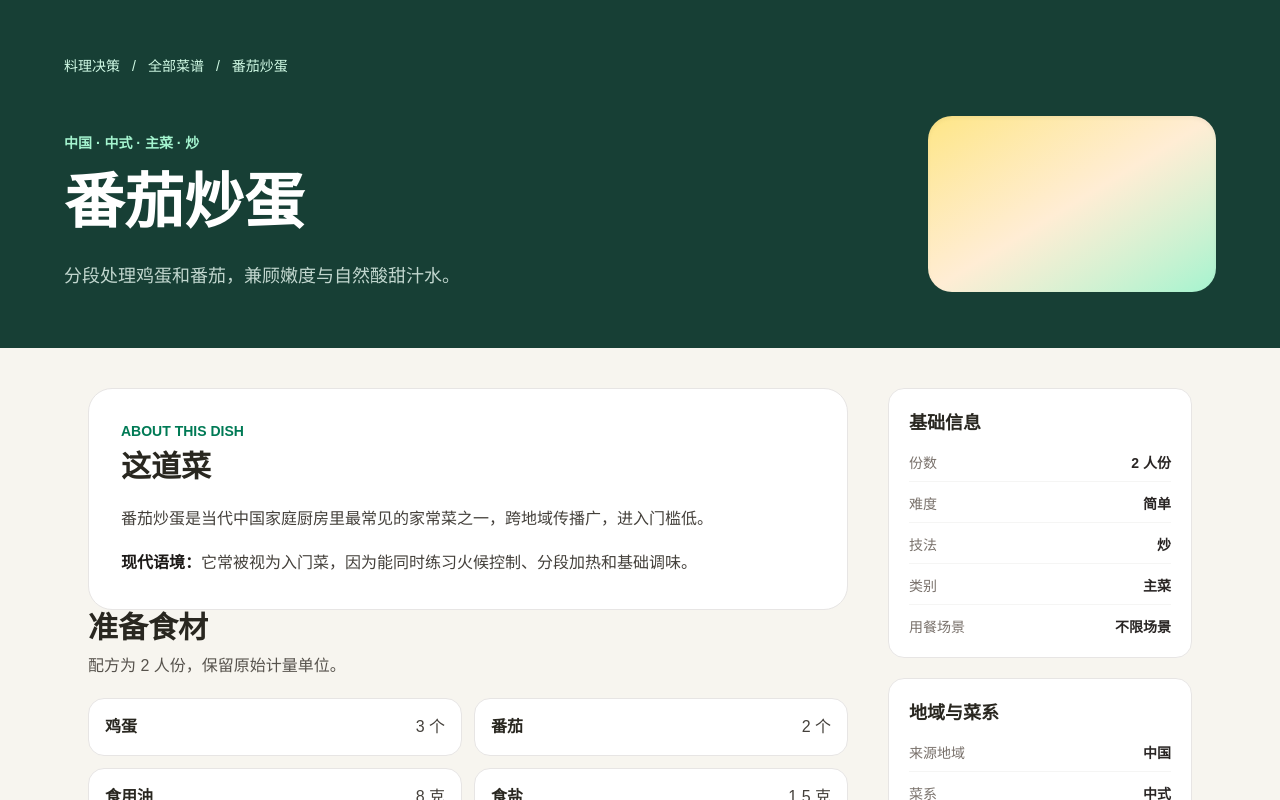
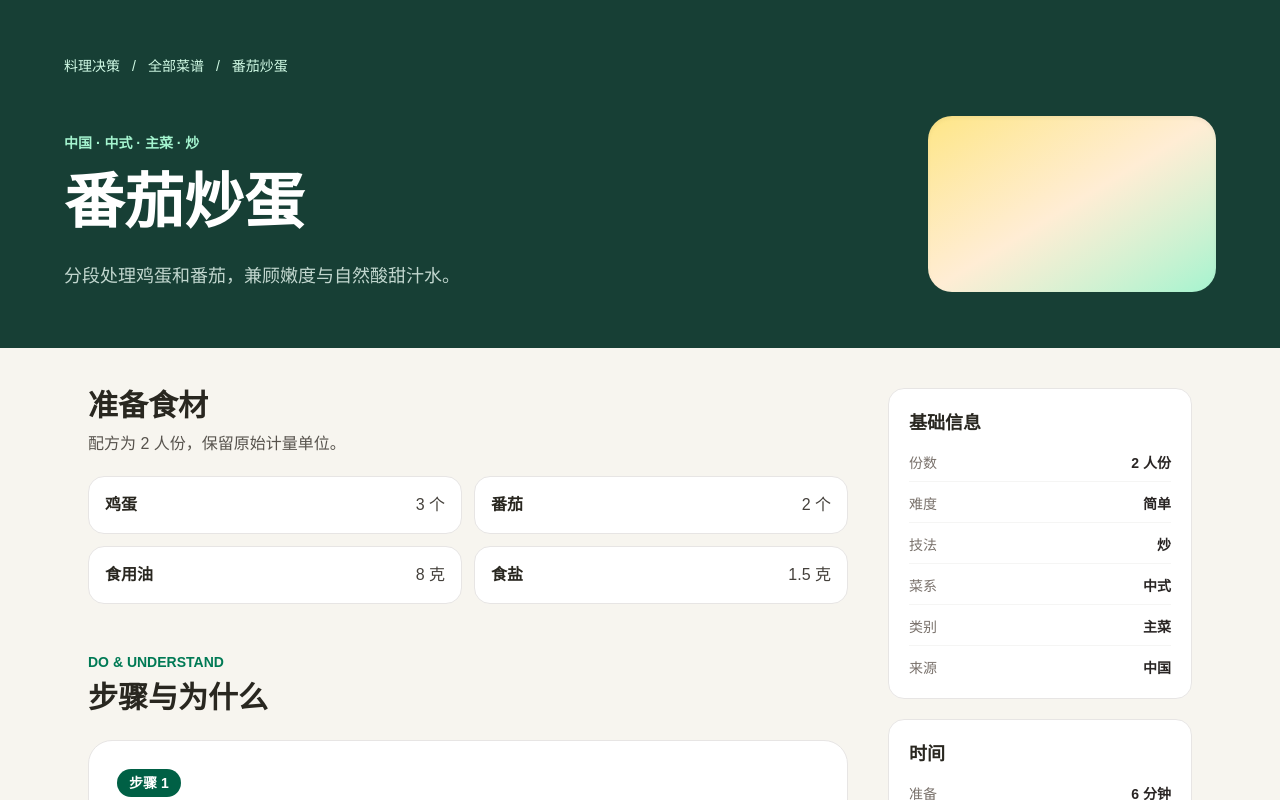
Before and after one commit to chenyuankun1708-oss/Cooking-Lab, a Next.js app: page /recipes/tomato-scrambled-eggs in a window 1280 px wide. Shown: the top 800 px of the page. Built offline with nearby package versions, Linux system fonts and the light colour scheme.

Commit message:
fix: harden recipe taxonomy v2

```diff
--- a/app/recipes/[slug]/page.tsx
+++ b/app/recipes/[slug]/page.tsx
@@ -6,6 +6,7 @@ import { recipes } from "@/data/recipes";
 import { getDifficultyLabel } from "@/lib/display-labels";
 import { createRecipeDetailViewModel, getRecipeBySlug } from "@/lib/recipe-detail";
 import { SITE_NAME } from "@/lib/site";
+import { getRecipeLegacyCategoryLabel } from "@/lib/taxonomy";
 
 export function generateStaticParams() {
   return recipes.map(({ slug }) => ({ slug }));
@@ -76,11 +77,7 @@ export default async function RecipePage({ params }: { params: Promise<{ slug: s
         </div>
 
         <aside className="space-y-5 lg:sticky lg:top-5 lg:self-start" aria-label="菜谱摘要">
-          <InfoPanel title="基础信息"><DefinitionList items={[["份数", `${recipe.servings} 人份`], ["难度", getDifficultyLabel(recipe.cooking.difficulty)], ["技法", detail.taxonomy.techniques.join("、")], ["类别", detail.taxonomy.dishType], ["用餐场景", detail.taxonomy.mealOccasions.join("、") || "不限场景"]]} /></InfoPanel>
-          <InfoPanel title="地域与菜系"><DefinitionList items={[["来源地域", detail.taxonomy.origin ?? "未特别标注"], ["菜系", detail.taxonomy.cuisine], ["细分菜系", detail.taxonomy.subCuisine ?? "未特别标注"]]} /></InfoPanel>
-          {(detail.taxonomy.flavor.tastes.length > 0 || detail.taxonomy.flavor.characteristics.length > 0) && (
-            <InfoPanel title="风味"><DefinitionList items={[["味型", detail.taxonomy.flavor.tastes.join("、") || "未特别标注"], ["口感气质", detail.taxonomy.flavor.characteristics.join("、") || "未特别标注"]]} /></InfoPanel>
-          )}
+          <InfoPanel title="基础信息"><DefinitionList items={[["份数", `${recipe.servings} 人份`], ["难度", getDifficultyLabel(recipe.cooking.difficulty)], ["技法", detail.taxonomy.techniques.join("、")], ["菜系", detail.taxonomy.cuisine], ["类别", getRecipeLegacyCategoryLabel(recipe)], ["来源", detail.taxonomy.origin ?? "未特别标注"]]} /></InfoPanel>
           <InfoPanel title="时间"><DefinitionList items={[["准备", detail.times.prep], ["烹饪", detail.times.cook], ["总计", detail.times.total]]} /></InfoPanel>
           <InfoPanel title="每份营养估算"><DefinitionList items={detail.nutrition.map((item) => [item.label, item.value])} /></InfoPanel>
           <InfoPanel title="关注指标"><DefinitionList items={detail.limits.map((item) => [item.label, `${item.value} · ${item.scope}`])} /></InfoPanel>
--- a/data/additional-recipes.ts
+++ b/data/additional-recipes.ts
@@ -10,8 +10,7 @@ export const additionalRecipes: Recipe[] = [
     name: "香煎鸡腿",
     description: "先煎出焦香表面，再用较低火力完成中心加热。",
     taxonomy: {
-      countryId: "china",
-      cuisineId: "chinese",
+      cuisineId: "fusion",
       techniqueIds: ["pan-fry"],
       dishTypeId: "main-dish",
       tasteIds: ["savory"],
@@ -42,7 +41,7 @@ export const additionalRecipes: Recipe[] = [
       dishTypeId: "main-dish",
       tasteIds: ["savory", "umami"],
       characteristicIds: ["crisp", "tender"],
-      browseTagIds: ["quick", "vegetable-rich"],
+      browseTagIds: ["vegetable-rich"],
     },
     servings: 2,
     ingredients: [["beef-lean", 240], ["bell-pepper", 220], ["cooking-oil", 8], ["soy-sauce", 8], ["salt", 0.6]],
@@ -123,7 +122,7 @@ export const additionalRecipes: Recipe[] = [
       dishTypeId: "main-dish",
       tasteIds: ["savory"],
       characteristicIds: ["crisp", "tender"],
-      browseTagIds: ["quick", "vegetable-rich"],
+      browseTagIds: ["vegetable-rich"],
     },
     servings: 2,
     ingredients: [["pork-tenderloin", 240], ["broccoli", 180], ["carrot", 100], ["bell-pepper", 150], ["cooking-oil", 8], ["soy-sauce", 8], ["salt", 0.6]],
@@ -150,7 +149,6 @@ export const additionalRecipes: Recipe[] = [
       dishTypeId: "main-dish",
       tasteIds: ["savory"],
       characteristicIds: ["tender"],
-      browseTagIds: ["quick"],
     },
     servings: 2,
     ingredients: [["shrimp", 180], ["egg", 3, "piece"], ["cooking-oil", 7], ["salt", 1.2]],
@@ -177,7 +175,7 @@ export const additionalRecipes: Recipe[] = [
       dishTypeId: "main-dish",
       tasteIds: ["savory"],
       characteristicIds: ["light", "crisp"],
-      browseTagIds: ["quick", "vegetable-rich"],
+      browseTagIds: ["vegetable-rich"],
     },
     servings: 2,
     ingredients: [["shrimp", 220], ["broccoli", 300], ["cooking-oil", 7], ["salt", 1.4]],
@@ -202,8 +200,8 @@ export const additionalRecipes: Recipe[] = [
       cuisineId: "chinese",
       techniqueIds: ["steam"],
       dishTypeId: "main-dish",
-      tasteIds: ["fresh", "umami"],
-      characteristicIds: ["light", "tender"],
+      tasteIds: ["umami"],
+      characteristicIds: ["fresh", "light", "tender"],
     },
     servings: 2,
     ingredients: [["salmon", 300], ["onion", 80], ["soy-sauce", 8], ["salt", 0.6]],
@@ -227,8 +225,8 @@ export const additionalRecipes: Recipe[] = [
       cuisineId: "western",
       techniqueIds: ["roast"],
       dishTypeId: "main-dish",
-      tasteIds: ["fresh", "umami"],
-      characteristicIds: ["tender"],
+      tasteIds: ["umami"],
+      characteristicIds: ["fresh", "tender"],
     },
     servings: 2,
     ingredients: [["salmon", 320], ["lemon", 0.5, "piece"], ["cooking-oil", 4], ["salt", 1]],
@@ -258,8 +256,7 @@ export const additionalRecipes: Recipe[] = [
       dietaryTagIds: ["vegetarian"],
     },
     culture: {
-      summary: "蒸蛋是东亚家庭烹饪里非常基础的软嫩蛋类做法，常用于家常正餐或清淡配菜。",
-      traditionalContext: "它的关键不是复杂调味，而是对蒸汽强度、蛋液比例和余热的细致控制。",
+      summary: "这道蒸蛋配方强调温和蒸汽、蛋液比例和余热控制带来的细嫩口感。",
     },
     servings: 2,
     ingredients: [["egg", 3, "piece"], ["salt", 1]],
@@ -367,13 +364,9 @@ export const additionalRecipes: Recipe[] = [
       cuisineId: "chinese",
       techniqueIds: ["boil", "dress"],
       dishTypeId: "cold-dish",
-      tasteIds: ["fresh", "savory"],
-      characteristicIds: ["light", "crisp"],
+      tasteIds: ["savory"],
+      characteristicIds: ["fresh", "light", "crisp"],
       browseTagIds: ["vegetable-rich"],
-    },
-    culture: {
-      summary: "凉拌鸡丝属于典型的家常凉菜思路：先把蛋白质煮熟放凉，再用轻调味突出清爽口感。",
-      traditionalContext: "这类菜常见于夏季餐桌或需要提前准备的家庭便菜场景。",
     },
     servings: 2,
     ingredients: [["chicken-breast", 240], ["cucumber", 180], ["soy-sauce", 10], ["cooking-oil", 3], ["salt", 0.5]],
@@ -398,10 +391,9 @@ export const additionalRecipes: Recipe[] = [
       cuisineId: "chinese",
       techniqueIds: ["dress"],
       dishTypeId: "cold-dish",
-      tasteIds: ["fresh", "savory"],
-      characteristicIds: ["light", "crisp"],
+      tasteIds: ["savory"],
+      characteristicIds: ["fresh", "light", "crisp"],
       dietaryTagIds: ["vegan"],
-      browseTagIds: ["quick"],
     },
     servings: 2,
     ingredients: [["cucumber", 250], ["tofu", 250], ["soy-sauce", 8], ["cooking-oil", 3], ["salt", 0.4]],
@@ -510,10 +502,9 @@ export const additionalRecipes: Recipe[] = [
       tasteIds: ["savory", "tangy"],
       characteristicIds: ["brothy", "light"],
       dietaryTagIds: ["vegetarian"],
-      browseTagIds: ["quick"],
     },
     culture: {
-      summary: "番茄蛋花汤常见于家常快手汤品，材料简单，重点在汤体和蛋花的口感控制。",
+      summary: "这道番茄蛋花汤强调汤体与蛋花的口感控制，适合短时完成一碗热汤。",
       modernContext: "它非常适合 Public Beta 当前的“时间受限但想吃热食”场景。",
     },
     servings: 2,
@@ -571,7 +562,7 @@ export const additionalRecipes: Recipe[] = [
       browseTagIds: ["one-pot"],
     },
     culture: {
-      summary: "这类豆类炖菜并不绑定单一国家，而是现代家庭国际料理中很常见的高纤维、一锅完成模型。",
+      summary: "这是一道现代家庭一锅炖菜示例，用来承载豆类与蔬菜的组合。",
       modernContext: "它也展示了 taxonomy v2 里“cuisine 传统”与“原料营养标签”应该分离的原因。",
     },
     servings: 3,
@@ -602,7 +593,7 @@ export const additionalRecipes: Recipe[] = [
       dietaryTagIds: ["vegetarian"],
     },
     culture: {
-      summary: "这是一道现代混合型早餐，不属于传统单一菜系，但符合忙碌日常里“温热、快做、能饱腹”的真实需求。",
+      summary: "这是一道现代混合型早餐，强调温热、快做和饱腹感。",
       modernContext: "它适合作为未来 Breakfast / Companion 内容线的起点，而不必伪装成传统名菜。",
     },
     servings: 1,
@@ -711,7 +702,7 @@ export const additionalRecipes: Recipe[] = [
       tasteIds: ["umami", "savory"],
       characteristicIds: ["light", "crisp"],
       dietaryTagIds: ["vegan"],
-      browseTagIds: ["quick", "vegetable-rich"],
+      browseTagIds: ["vegetable-rich"],
     },
     servings: 2,
     ingredients: [["mushroom", 200], ["spinach", 250], ["cooking-oil", 6], ["salt", 1.2]],
--- a/data/recipes.ts
+++ b/data/recipes.ts
@@ -15,11 +15,6 @@ const coreRecipes: Recipe[] = [
       tasteIds: ["savory", "tangy"],
       characteristicIds: ["saucy", "tender"],
       dietaryTagIds: ["vegetarian"],
-      browseTagIds: ["quick"],
-    },
-    culture: {
-      summary: "番茄炒蛋是当代中国家庭厨房里最常见的家常菜之一，跨地域传播广，进入门槛低。",
-      modernContext: "它常被视为入门菜，因为能同时练习火候控制、分段加热和基础调味。",
     },
     servings: 2,
     ingredients: [
@@ -48,12 +43,11 @@ const coreRecipes: Recipe[] = [
       cuisineId: "fusion",
       techniqueIds: ["pan-fry"],
       dishTypeId: "main-dish",
-      tasteIds: ["fresh", "tangy"],
-      characteristicIds: ["light", "tender"],
-      browseTagIds: ["quick"],
+      tasteIds: ["tangy"],
+      characteristicIds: ["fresh", "light", "tender"],
     },
     culture: {
-      summary: "这是一道更偏现代家庭轻食语境的鸡胸做法，强调清爽调味而不是厚重酱汁。",
+      summary: "这是一道面向工作日晚餐的现代轻食鸡胸做法，强调清爽调味而不是厚重酱汁。",
       modernContext: "它适合 Cooking Lab 当前“可解释推荐 + 工作日晚餐”场景，也贴近未来国际化内容面。",
     },
     servings: 1,
@@ -122,7 +116,7 @@ const coreRecipes: Recipe[] = [
       browseTagIds: ["one-pot"],
     },
     culture: {
-      summary: "电饭锅饭属于典型的现代家庭效率菜，依赖家用电器把主食和配菜整合进同一流程。",
+      summary: "这道电饭锅饭用单次吸水焖熟的流程，把主食和配菜整合进同一锅里。",
       modernContext: "它体现了 Cooking Lab 想保留的“实用料理科学”一面：用设备逻辑解释为什么能一次熟成。",
     },
     servings: 2,
--- a/data/taxonomy.ts
+++ b/data/taxonomy.ts
@@ -64,10 +64,10 @@ export const tasteProfiles = createRegistry([
   { id: "umami", label: { "zh-CN": "鲜味", en: "Umami" } },
   { id: "tangy", label: { "zh-CN": "微酸", en: "Tangy" } },
   { id: "sweet", label: { "zh-CN": "自然甜味", en: "Naturally sweet" } },
-  { id: "fresh", label: { "zh-CN": "清新", en: "Fresh" } },
 ] as const);
 
 export const flavorCharacteristics = createRegistry([
+  { id: "fresh", label: { "zh-CN": "清新", en: "Fresh" } },
   { id: "light", label: { "zh-CN": "清爽", en: "Light" } },
   { id: "comforting", label: { "zh-CN": "安慰感", en: "Comforting" } },
   { id: "saucy", label: { "zh-CN": "带汁", en: "Saucy" } },
--- a/lib/recipe-validation.ts
+++ b/lib/recipe-validation.ts
@@ -159,6 +159,9 @@ function validateTaxonomy(recipe: Recipe, report: (recipeId: string, field: stri
   validateTaxonomyList(recipeId, "taxonomy.flavorProfile.characteristicIds", taxonomy.flavorProfile?.characteristicIds, flavorCharacteristics, report);
   validateTaxonomyList(recipeId, "taxonomy.dietaryTagIds", taxonomy.dietaryTagIds, dietaryTags, report);
   validateTaxonomyList(recipeId, "taxonomy.browseTagIds", taxonomy.browseTagIds, browseTags, report);
+  if (taxonomy.browseTagIds?.includes("quick")) {
+    report(recipeId, "taxonomy.browseTagIds", "quick 必须由 totalTime 派生，不应静态维护");
+  }
 }
 
 function validateTaxonomyList(
--- a/lib/taxonomy.ts
+++ b/lib/taxonomy.ts
@@ -7,6 +7,7 @@ import { calculateNutrition } from "./nutrition";
 const HIGH_PROTEIN_PER_SERVING = 22;
 const HIGH_FIBER_PER_SERVING = 8;
 const LOW_OIL_PER_SERVING = 1.5;
+const QUICK_TOTAL_TIME_MAX_MINUTES = 20;
 
 export function getRecipeCuisineId(recipe: Recipe): string {
   return recipe.taxonomy.cuisine.cuisineId;
@@ -66,6 +67,7 @@ export function getRecipeTagIds(recipe: Recipe): string[] {
 
   if (recipe.taxonomy.mealType.dishTypeId === "staple") tags.add("staple");
   if (recipe.taxonomy.mealType.mealOccasionIds?.includes("breakfast")) tags.add("breakfast");
+  if (recipe.cooking.totalTime <= QUICK_TOTAL_TIME_MAX_MINUTES) tags.add("quick");
 
   const nutrition = calculateNutrition(recipe.ingredients, localIngredientRepository);
   if (nutrition.complete) {
```
Also changed, not shown: 5 other files (tests, documents, lock files or other folders).
